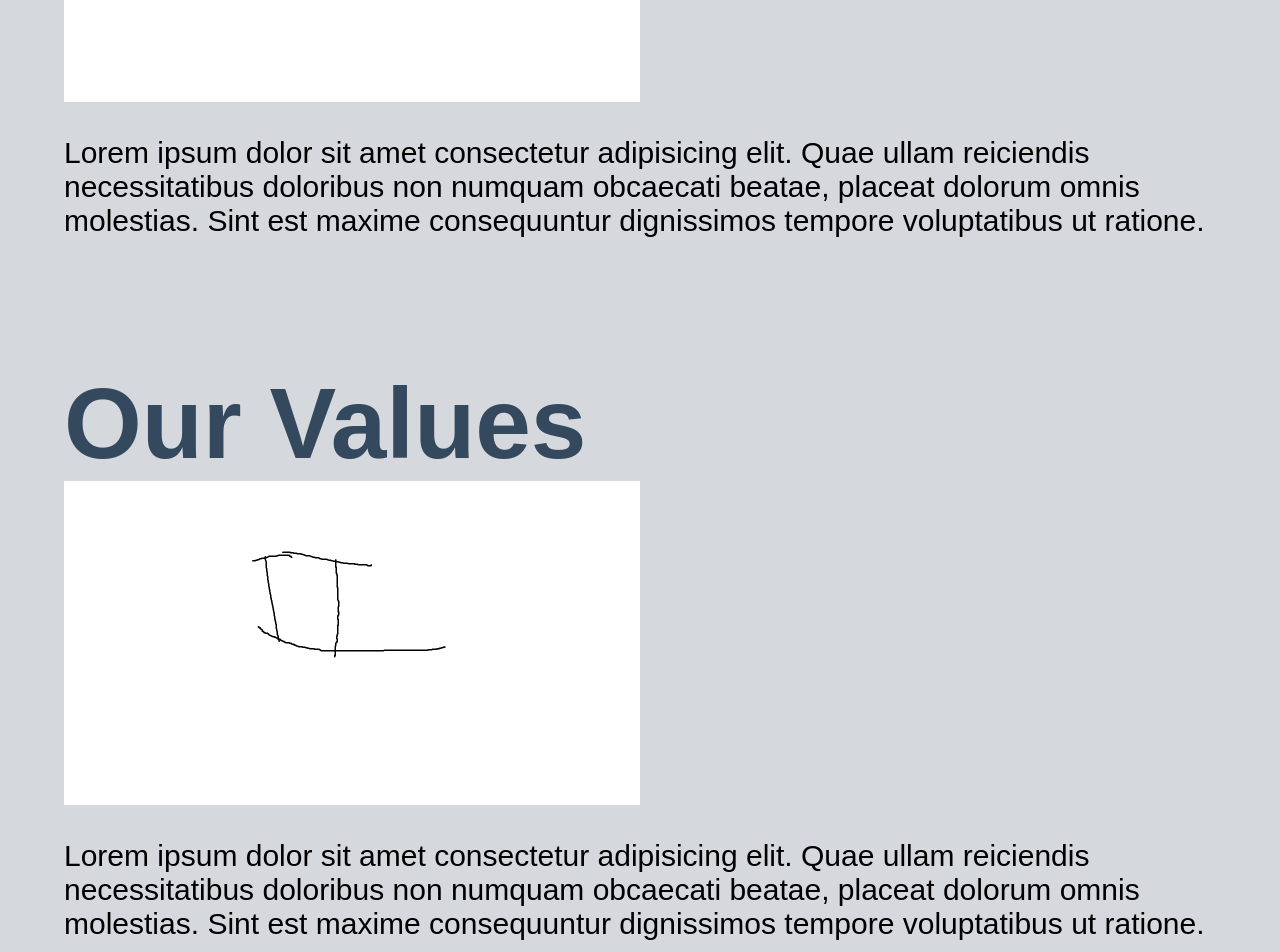
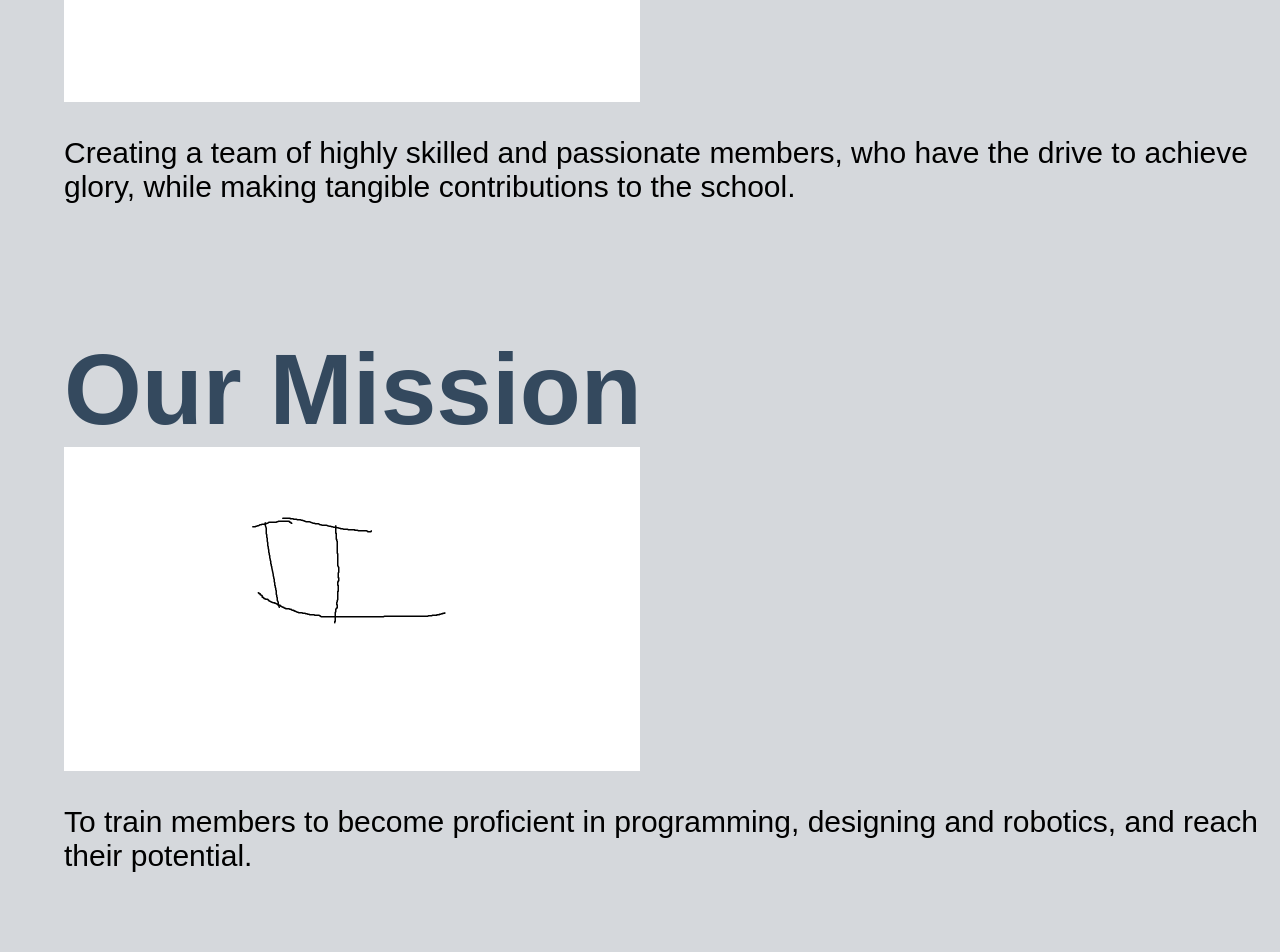
Before and after one commit to VSIFC/vsifc.github.io, a plain HTML site: page aboutus.html in a window 1280 px wide. Shown: the part 480-1432 px from the top of the page. Drawn offline with Linux system fonts and the light colour scheme.

Commit message:
Update aboutus.html

```diff
--- a/aboutus.html
+++ b/aboutus.html
@@ -27,15 +27,19 @@
   <div id="mainstuff" >
       <h1>Our Vision</h1>
       <img src = "sample 1.png" id = vision>
-      <p id = visiontext>Lorem ipsum dolor sit amet consectetur adipisicing elit. Quae ullam reiciendis necessitatibus doloribus non numquam obcaecati beatae, placeat dolorum omnis molestias. Sint est maxime consequuntur dignissimos tempore voluptatibus ut ratione.</p>
+      <p id = visiontext>Creating a team of highly skilled and passionate members, who have the drive to achieve glory, while making tangible contributions to the school.</p>
+      <br>
+      <h1>Our Mission</h1>
+      <img src = "sample 2.png" id = values>
+      <p id = visiontext>To train members to become proficient in programming, designing and robotics, and reach their potential.</p>
       <br>
       <h1>Our Values</h1>
       <img src = "sample 2.png" id = values>
-      <p id = valuestext>Lorem ipsum dolor sit amet consectetur adipisicing elit. Quae ullam reiciendis necessitatibus doloribus non numquam obcaecati beatae, placeat dolorum omnis molestias. Sint est maxime consequuntur dignissimos tempore voluptatibus ut ratione.</p>
+      <p id = valuestext>Our core values are Teamwork, Perseverance, Leadership, Passion and Performance Excellence</p>
       <br>
       <h1>Online E-CCA</h1>
       <img src = "eccameet.JPG" id = ecca>
-      <p id = eccatext>Lorem ipsum dolor sit amet consectetur adipisicing elit. Quae ullam reiciendis necessitatibus doloribus non numquam obcaecati beatae, placeat dolorum omnis molestias. Sint est maxime consequuntur dignissimos tempore voluptatibus ut ratione.</p>
+      <p id = eccatext>During the Covid-19 Pandemic situation, in-school CCA was suspended for a few periods of time. During these periods, our CCA began to conduct sessions online to ensure that our training is not compromised. We used Google Meet to collaborate on projects and teach content. We even managed to partake in a competition, MakeX Spark, from the comfort of our own homes.</p>
     </div>
   </body>
 </html>
```
